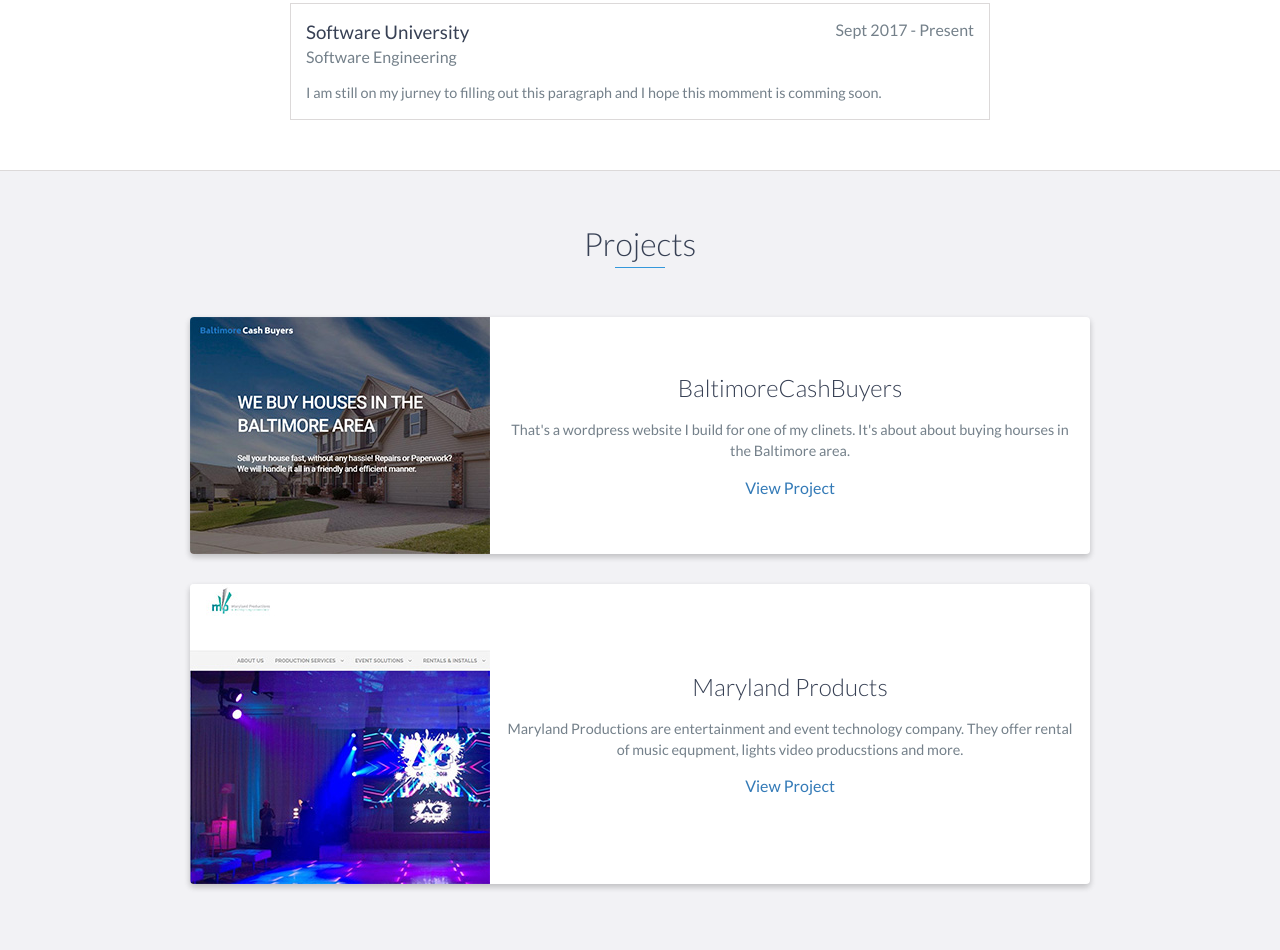
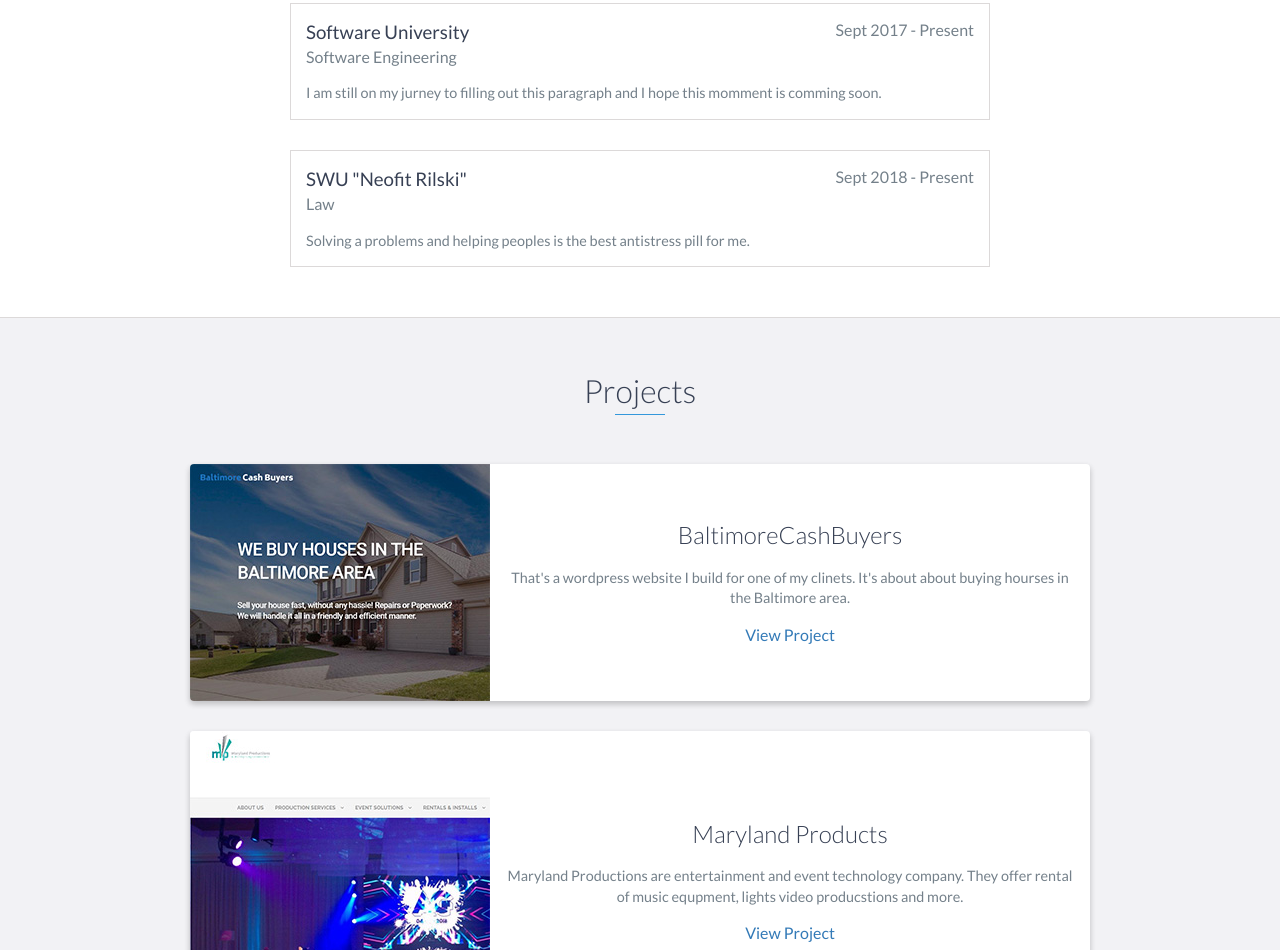
Before and after one commit to Menk98/css-advanced, a website: page index.html in a window 1280 px wide. Shown: the part 1814-2764 px from the top of the page. Drawn offline with nearby package versions, Linux system fonts and the light colour scheme.

Commit message:
education update

```diff
--- a/index.html
+++ b/index.html
@@ -122,6 +122,15 @@
 			</p>
         </div>
         <!-- End .education-block -->
+
+		 <div class="education-block">
+            <h3>SWU "Neofit Rilski"</h3>
+            <span class="education-date">Sept 2018 - Present</span>
+            <h4>Law</h4>
+			<p>
+				Solving a problems and helping peoples is the best antistress pill for me.
+			</p>
+        </div>
     </div>
     <!-- End #education -->
 
```
